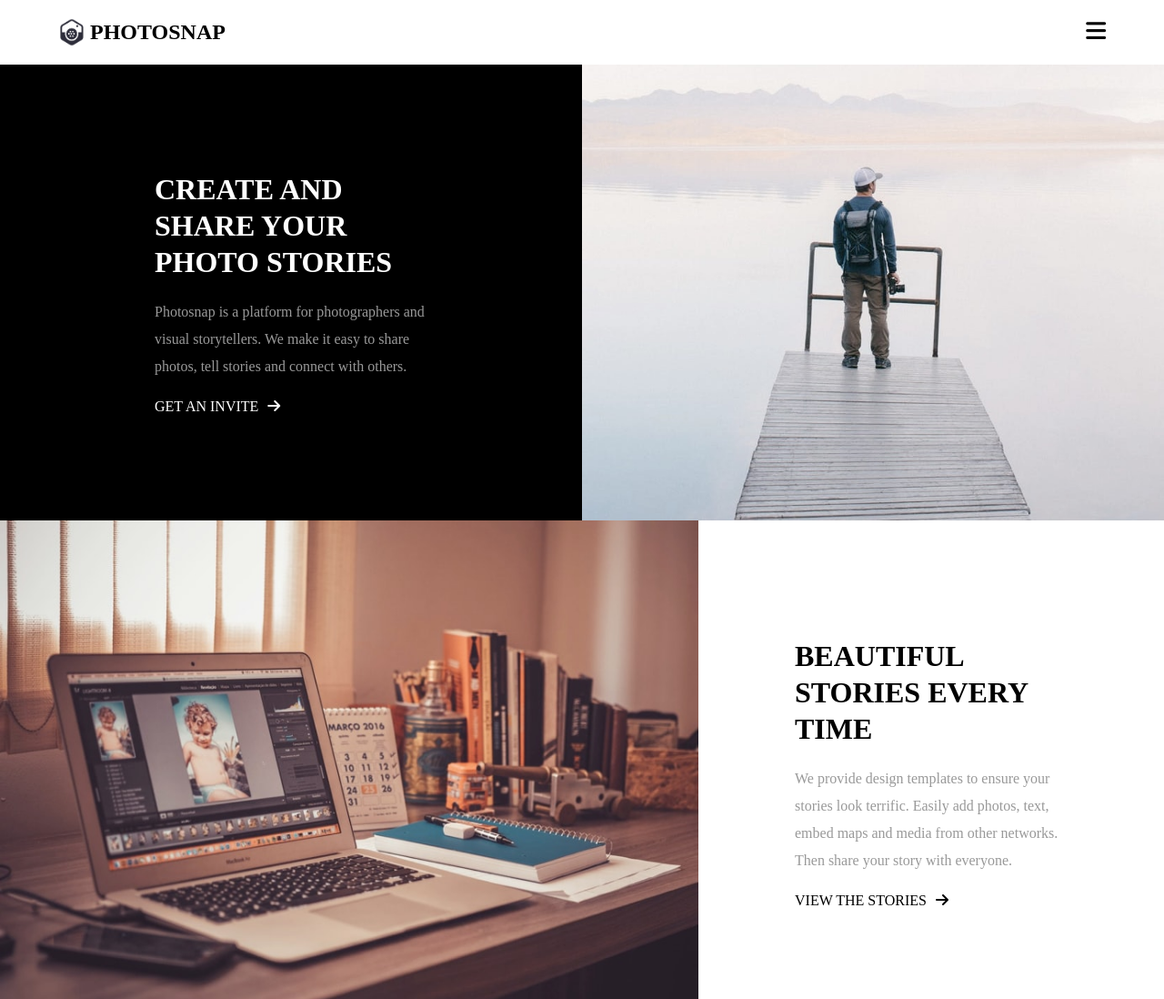
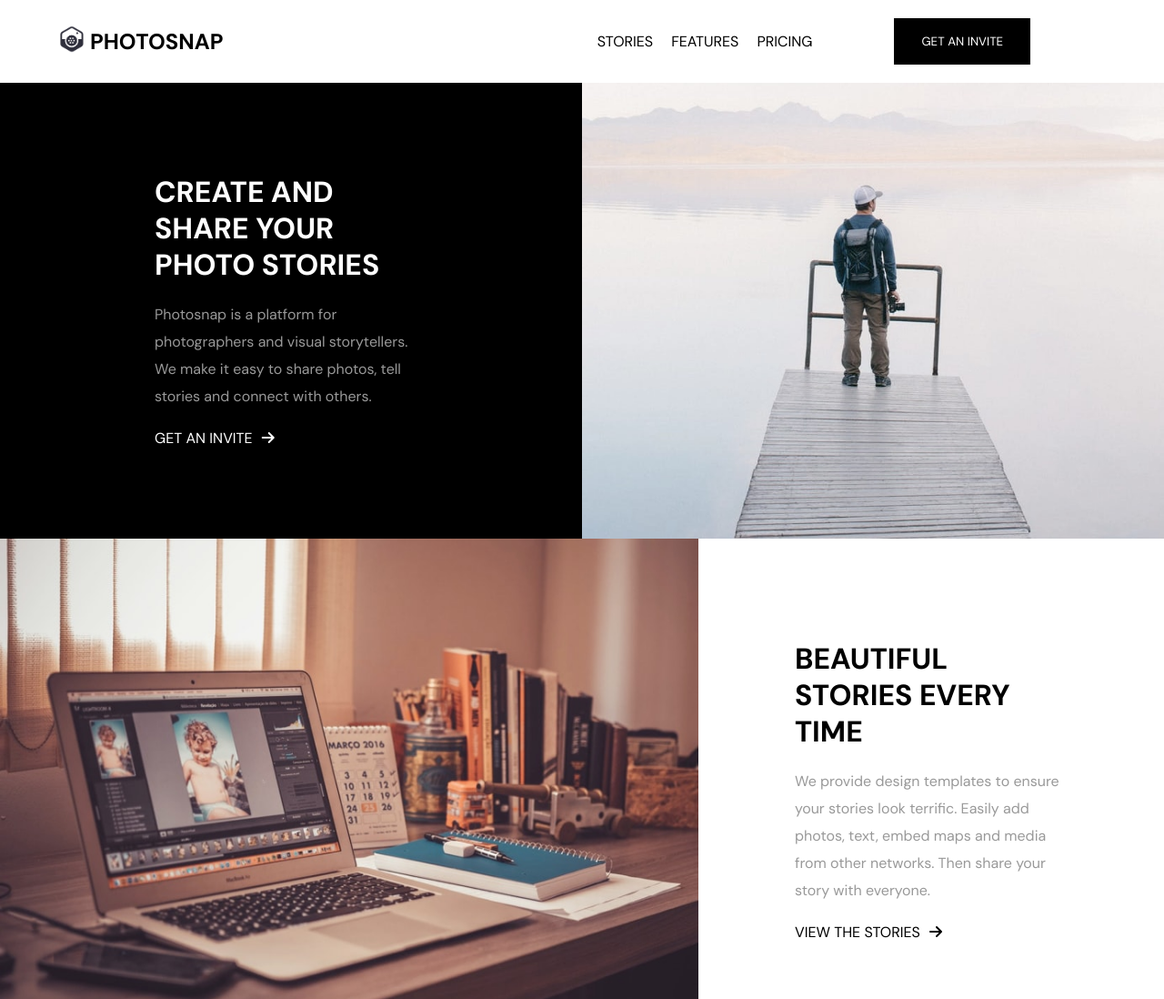
Before and after one commit to adavidarevalo/Photosnap-multi-page-website-CHALLENGE, a plain HTML site: page src/index.html in a window 1280 px wide. Shown: the top 1098 px of the page at 91% size. Drawn offline with Linux system fonts and the light colour scheme.

Commit message:
finish the nav responsive

```diff
--- a/src/index.html
+++ b/src/index.html
@@ -10,11 +10,12 @@
   <link rel="stylesheet" href="./style/body.css">
   <link rel="preconnect" href="https://fonts.gstatic.com">
   <link href="https://fonts.googleapis.com/css2?family=DM+Sans:wght@400;500;700&display=swap" rel="stylesheet">
+  <link rel="shortcut icon" href="./source/images/photo-logo.png" type="image/x-icon">
 </head>
 
 <body>
   <header>
-    <section>
+    <section class="header-icom">
       <img src="./source/images/photo-logo.png" alt="Icom">
       <h1>PHOTOSNAP</h1>
     </section>
--- a/src/style/body.less
+++ b/src/style/body.less
@@ -55,3 +55,43 @@
     }
   }
 }
+//Change the nav
+@media(min-width:767px){
+  .fa-bars{
+    display: none;
+  }
+  .display-None{
+    display: flex;
+  }
+  header{
+    display: grid;
+    grid-template-columns: .5fr 1.5fr;
+    gap: 50px;
+    .header-icom{
+      margin-top: 8px;
+    }
+    nav{
+      flex-direction: row;
+      position: inherit;
+      margin-top: 0px;
+      padding: 0;
+      justify-content: flex-end;
+      ul{
+        display: flex;
+        margin: 0;
+        li{
+          margin-inline: 10px;
+        }
+      }
+      hr{
+        display:none;
+      }
+      button{
+        margin: 0px;
+        height: auto;
+        margin-left: 80px;
+      }
+    }
+  }
+}
+//https://nhhlan.github.io/photosnap/#
--- a/src/style/footer.less
+++ b/src/style/footer.less
@@ -1,6 +1,3 @@
-@clr-black: #000;
-@clr-white: #fff;
-@clr-gray: #999;
 footer {
   background: @clr-black;
   height: auto;
--- a/src/style/header.less
+++ b/src/style/header.less
@@ -1,12 +1,13 @@
-* {
-  margin: 0;
-  padding: 0;
-}
 @clr-black: #000;
 @clr-white: #fff;
 @clr-gray: #999;
 .font {
   font-family: "DM Sans", sans-serif;
+}
+* {
+  margin: 0;
+  padding: 0;
+  .font;
 }
 header {
   width: 90%;
@@ -19,6 +20,7 @@ header {
     color: @clr-black;
     img {
       width: 30px;
+      height: 30px;
       margin-right: 5px;
     }
     h1 {
@@ -69,57 +71,6 @@ header {
   display: none;
 }
 
-main {
-  section {
-    picture {
-      img {
-        width: 100%;
-      }
-    }
-    div {
-      padding: 60px 20px;
-      h2 {
-        font-size: 2rem;
-        line-height: 40px;
-        margin-bottom: 20px;
-      }
-      p {
-        font-size: 1rem;
-        line-height: 30px;
-        margin-bottom: 20px;
-        color: @clr-gray;
-      }
-      a {
-        text-decoration: none;
-        font-size: 1rem;
-        i {
-          margin-left: 6px;
-        }
-      }
-      a:active {
-        text-decoration: uppercase;
-      }
-    }
-  }
-  .create {
-    background: @clr-black;
-    &-content {
-      color: @clr-white;
-    }
-    a {
-      color: @clr-white;
-    }
-  }
-  .stories {
-    a {
-      color: @clr-black;
-    }
-  }
-  .designed {
-    a {
-      color: @clr-black;
-    }
-  }
-}
+
 
 //https://nhhlan.github.io/photosnap/#
--- a/src/style/main.less
+++ b/src/style/main.less
@@ -1,7 +1,55 @@
-@clr-black: #000;
-@clr-white: #fff;
-@clr-gray: #999;
-
+main {
+  section {
+    picture {
+      img {
+        width: 100%;
+      }
+    }
+    div {
+      padding: 60px 20px;
+      h2 {
+        font-size: 2rem;
+        line-height: 40px;
+        margin-bottom: 20px;
+      }
+      p {
+        font-size: 1rem;
+        line-height: 30px;
+        margin-bottom: 20px;
+        color: @clr-gray;
+      }
+      a {
+        text-decoration: none;
+        font-size: 1rem;
+        i {
+          margin-left: 6px;
+        }
+      }
+      a:active {
+        text-decoration: uppercase;
+      }
+    }
+  }
+  .create {
+    background: @clr-black;
+    &-content {
+      color: @clr-white;
+    }
+    a {
+      color: @clr-white;
+    }
+  }
+  .stories {
+    a {
+      color: @clr-black;
+    }
+  }
+  .designed {
+    a {
+      color: @clr-black;
+    }
+  }
+}
 main {
   overflow-x: hidden;
   .card {
```
Also changed, not shown: src/style/body.css, src/style/header.css.
